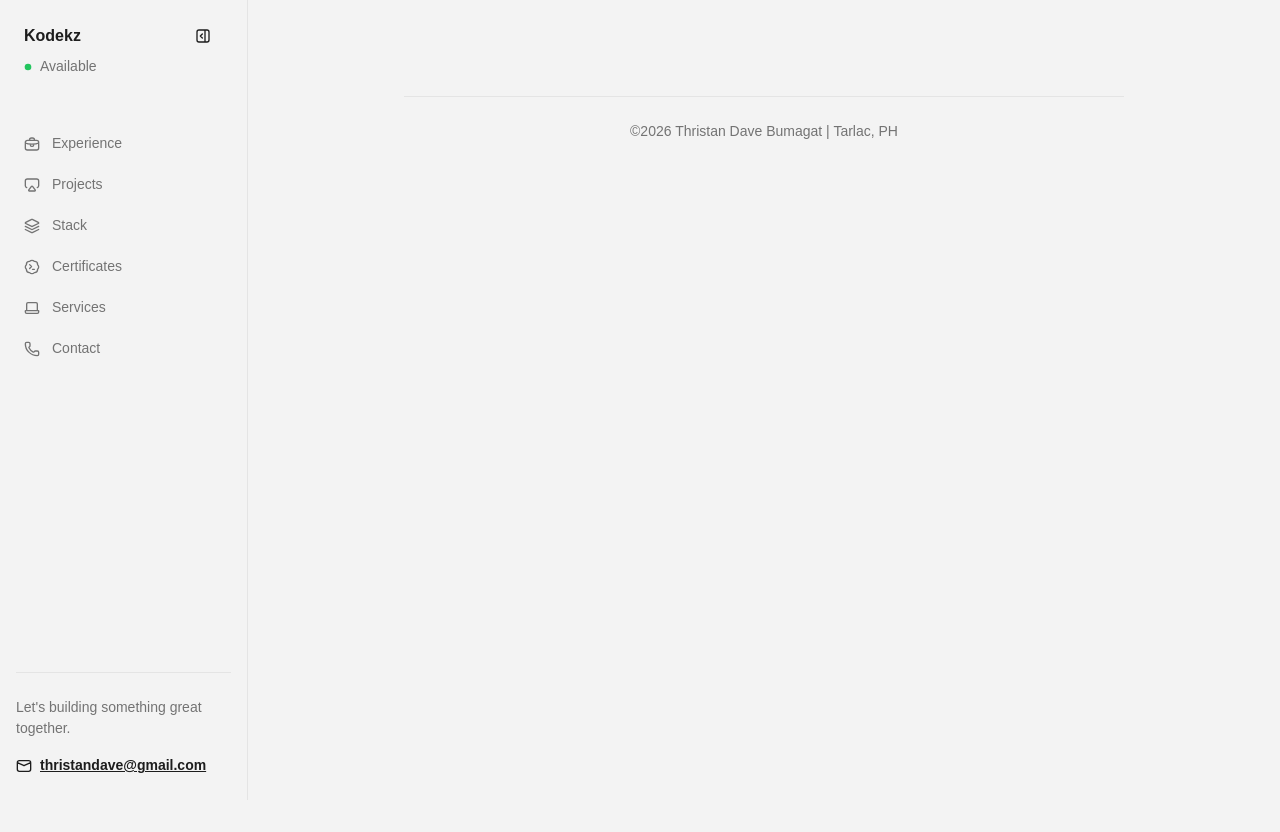
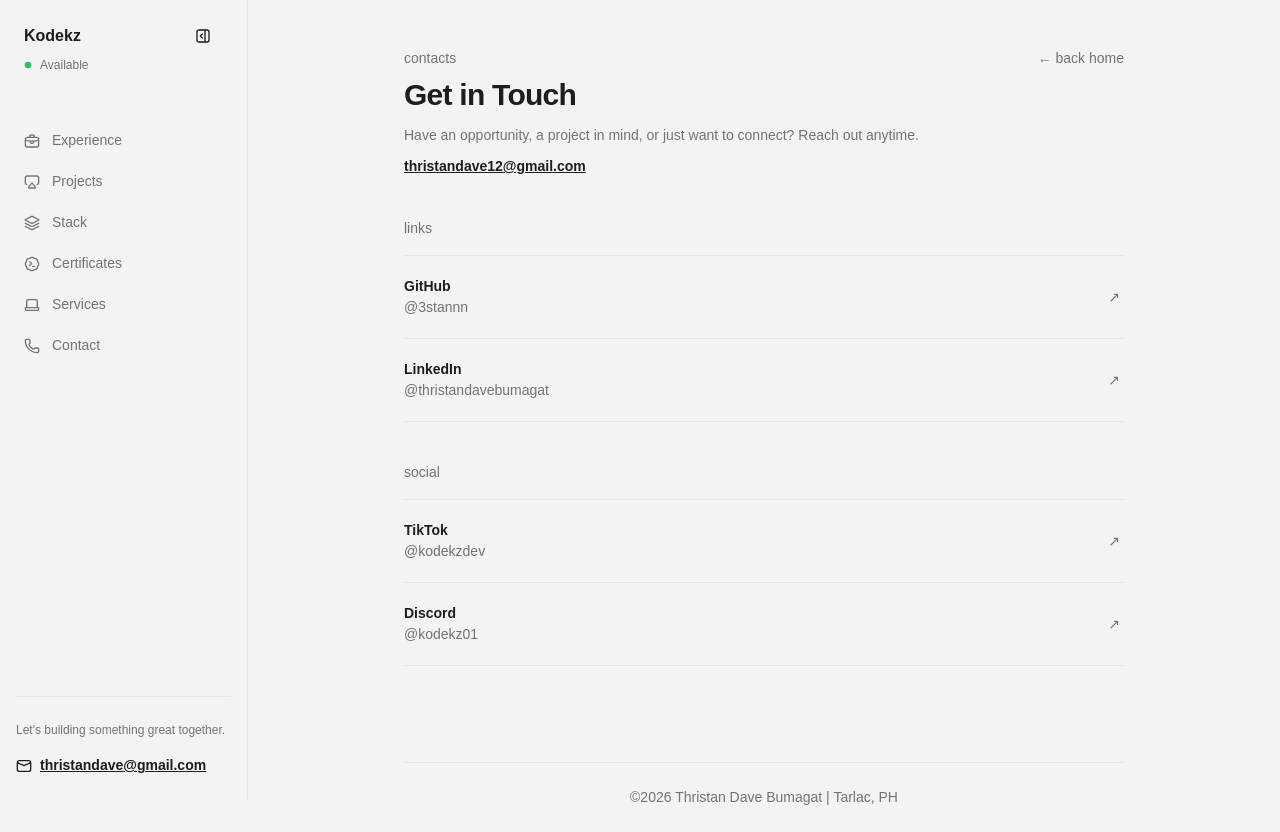
Before and after one commit to 3stannn/kodekz, a React (Vite) app: page /contacts in a window 1280 px wide. Before the commit the page ends 800 px from the top, so only its background shows below. Built offline with nearby package versions, Linux system fonts and the light colour scheme; a web font is replaced by a local one.

Commit message:
populate services and contacts

```diff
--- a/src/App.jsx
+++ b/src/App.jsx
@@ -13,6 +13,8 @@ import Experiences from "./Experiences";
 import Certificates from "./Certificates";
 import Projects from "./Projects";
 import SplashScreen from "./components/layout/SplashScreen";
+import Services from "./Services";
+import Contacts from "./Contacts";
 
 function Home() {
   return (
@@ -40,6 +42,8 @@ function App() {
           <Route path="/stacks" element={<Stacks />} />
           <Route path="/certificates" element={<Certificates />}></Route>
           <Route path="/projects" element={<Projects />}></Route>
+          <Route path="/services" element={<Services />}></Route>
+          <Route path="/contacts" element={<Contacts />}></Route>
         </Routes>
         <Footer />
       </div>
--- /dev/null
+++ b/src/Contacts.jsx
@@ -0,0 +1,88 @@
+import { Link } from "react-router-dom";
+
+const contactGroups = [
+    {
+        title: "links",
+        contacts: [
+            {
+                name: "GitHub",
+                username: "3stannn",
+                href: "https://github.com/3stannn",
+            },
+            {
+                name: "LinkedIn",
+                username: "thristandavebumagat",
+                href: "https://linkedin.com/in/thristandavebumagat",
+            },
+        ],
+    },
+    {
+        title: "social",
+        contacts: [
+            {
+                name: "TikTok",
+                username: "kodekzdev",
+                href: "https://www.tiktok.com/@kodekzdev",
+            },
+            {
+                name: "Discord",
+                username: "kodekz01",
+                href: "https://discord.com/users/662096336161603602",
+            },
+        ],
+    },
+];
+
+function Contacts() {
+    return (
+        <div className="mx-auto mt-12 max-w-3xl px-6">
+            <div className="mb-10 flex items-start justify-between gap-6">
+                <div>
+                    <p className="text mb-2">contacts</p>
+                    <h1 className="text-3xl font-semibold tracking-tight">
+                        Get in Touch
+                    </h1>
+                    <p className="text mt-3 max-w-xl">Have an opportunity, a project in mind, or just want to connect? Reach out anytime.</p>
+                    <div className="mt-2">
+                        <a className="text-heavy email" href="mailto:thristandave12@gmail.com">
+                            thristandave12@gmail.com
+                        </a>
+                    </div>
+                </div>
+                <Link className="text tab whitespace-nowrap" to="/">
+                    &#8592; back home
+                </Link>
+            </div>
+            <div>
+                {contactGroups.map((group, index) => (
+                    <section
+                        key={group.title}
+                        className={index > 0 ? "mt-10" : ""}
+                    >
+                        <p className="text">{group.title}</p>
+
+                        <div className="links-container mt-4">
+                            {group.contacts.map((contact, contactIndex) => (
+                                <a
+                                    key={contact.name}
+                                    href={contact.href}
+                                    target="_blank"
+                                    rel="noreferrer"
+                                >
+                                    <div className={contactIndex > 0 ? "card bottom flex flex-row items-center justify-between" : "card flex flex-row items-center justify-between"}>
+                                        <div>
+                                            <p className="text-heavy">{contact.name}</p>
+                                            <p className="text">@{contact.username}</p>
+                                        </div>
+                                        <p className="text link">&#8599;&#xfe0e;</p>
+                                    </div>
+                                </a>
+                            ))}
+                        </div>
+                    </section>
+                ))}
+            </div>
+        </div>
+    )
+}
+export default Contacts
--- /dev/null
+++ b/src/Services.jsx
@@ -0,0 +1,22 @@
+import { Link } from "react-router-dom";
+
+function Services() {
+    return (
+        <div className="mx-auto mt-12 max-w-3xl px-6">
+            <div className="mb-10 flex items-start justify-between gap-6">
+                <div>
+                    <p className="text mb-2">services</p>
+                    <h1 className="text-3xl font-semibold tracking-tight">
+                        What I Can Build for You
+                    </h1>
+                    <p className="text mt-3 max-w-xl">I design and develop responsive, user-friendly websites and web
+                        applications tailored to your goals.</p>
+                </div>
+                <Link className="text tab whitespace-nowrap" to="/">
+                    &#8592; back home
+                </Link>
+            </div>
+        </div>
+    )
+}
+export default Services
--- a/src/components/layout/Navbar.jsx
+++ b/src/components/layout/Navbar.jsx
@@ -94,7 +94,7 @@ const navLinks = [
     },
     {
         label: "Services",
-        to: "/",
+        to: "/services",
         icon: (
             <svg
                 xmlns="http://www.w3.org/2000/svg"
@@ -114,7 +114,7 @@ const navLinks = [
     },
     {
         label: "Contact",
-        to: "/",
+        to: "/contacts",
         icon: (
             <svg
                 xmlns="http://www.w3.org/2000/svg"
@@ -220,7 +220,7 @@ function Navbar() {
                         >
                             <circle cx="12" cy="12" r="10" fill="#22c55e" />
                         </svg>
-                        <p className="text mr-4">Available</p>
+                        <p className="text small mr-4">Available</p>
                     </div>
                 </div>
 
@@ -247,19 +247,6 @@ function Navbar() {
                                 onClick={() => setIsMobileOpen(false)}
                             />
                         </div>
-
-                        <div className="sidebar-availability flex flex-row items-center gap-2">
-                            <svg
-                                width={8}
-                                height={8}
-                                viewBox="0 0 24 24"
-                                aria-label="Available"
-                            >
-                                <circle cx="12" cy="12" r="10" fill="#22c55e" />
-                            </svg>
-                            <p className="text">Available</p>
-                        </div>
-
                         <div className="mobile-menu__links">
                             {navLinks.map((link) => (
                                 <Link
@@ -278,7 +265,7 @@ function Navbar() {
 
                     <div className="mobile-menu__footer">
                         <p className="hr mb-6"></p>
-                        <p className="text">
+                        <p className="text small">
                             Let's building something great together.
                         </p>
                         <div className="flex flex-row gap-2 items-center mt-4">
@@ -337,7 +324,7 @@ function Navbar() {
                             >
                                 <circle cx="12" cy="12" r="10" fill="#22c55e" />
                             </svg>
-                            <p className="text">Available</p>
+                            <p className="text small">Available</p>
                         </div>
                         <div className="mt-12 flex flex-col gap-1">
                             {navLinks.map((link) => (
@@ -356,7 +343,7 @@ function Navbar() {
 
                 <div className="desktop-nav__footer mb-2">
                     <p className="hr mb-6"></p>
-                    <p className="text">Let's building something great together.</p>
+                    <p className="text small">Let's building something great together.</p>
                     <div className="flex flex-row gap-2 items-center mt-4">
                         <svg
                             xmlns="http://www.w3.org/2000/svg"
--- a/src/index.css
+++ b/src/index.css
@@ -346,6 +346,10 @@ body.splash-active {
   color: #737373;
 }
 
+.text.small {
+  font-size: 12px;
+}
+
 .text-heavy {
   font-size: 14px;
   font-weight: 600;
@@ -415,6 +419,11 @@ body.splash-active {
   border-top: none;
 }
 
+.card:hover .link {
+  color: #1d1d1d;
+  font-weight: 600;
+}
+
 .stack {
   padding: 4px 8px;
   border: 1px solid #e4e4e4;
```
